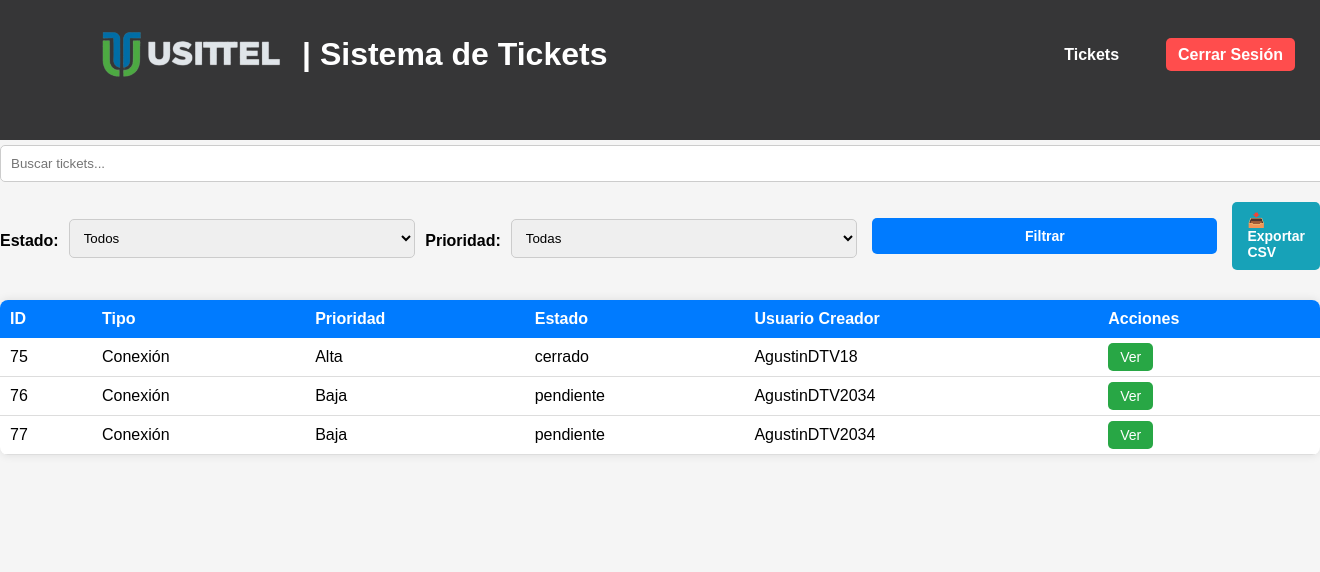
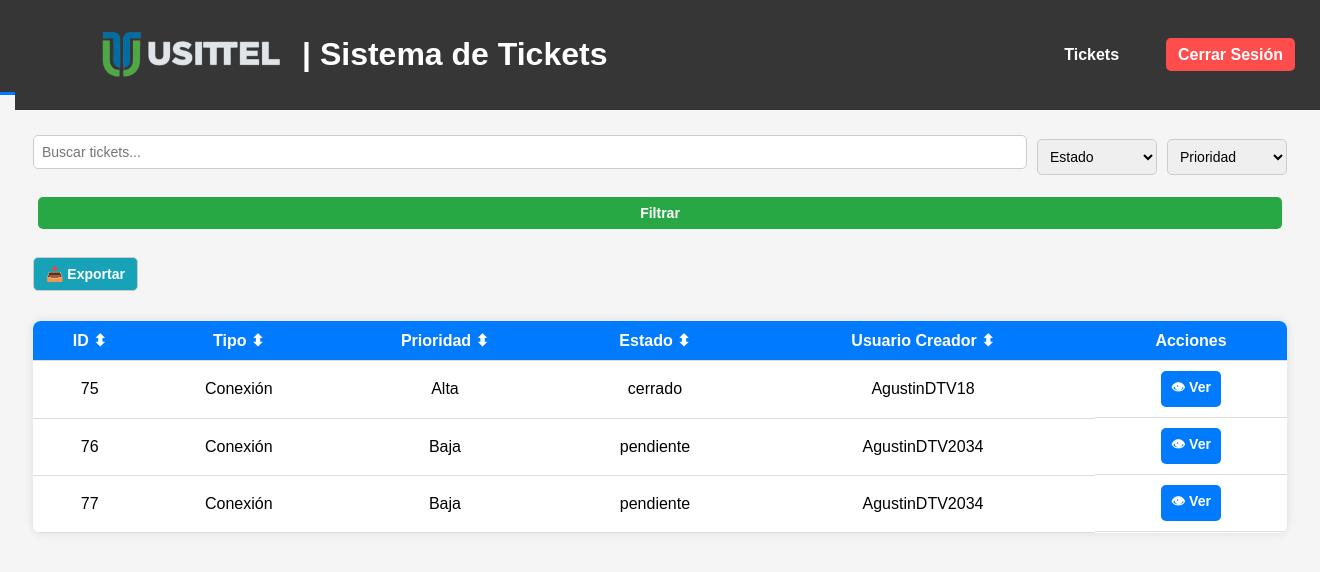
Before and after one commit to agustinSC2034/Tickets, a Flask app: page /tickets in a window 1320 px wide; the page is wider, and only the part inside the window is pictured. Shown: the top 572 px of that part. Run offline with Flask 3, Linux system fonts and the light colour scheme; the visitor is signed in with stand-in values (Sample User, id 1); data comes from the database, SQL or seed files in the repository.

Commit message:
cambios_visuales6-2

```diff
--- a/static/styles.css
+++ b/static/styles.css
@@ -287,31 +287,50 @@
 
 /* Botones */
 .btn {
-    padding: 6px 12px;
+    padding: 6px 10px;
     border: none;
     cursor: pointer;
     font-size: 14px;
     border-radius: 5px;
     text-decoration: none;
+    font-weight: bold;
+    display: inline-block;
 }
 
 .btn-view {
-    background: #28a745;
+    background: #007bff;
     color: white;
 }
 
 .btn-view:hover {
-    background: #218838;
+    background: #0056b3;
 }
 
 .btn-delete {
     background: #dc3545;
     color: white;
-    margin-left: 10px;
 }
 
 .btn-delete:hover {
     background: #c82333;
+}
+
+.btn-filter {
+    background: #28a745;
+    color: white;
+}
+
+.btn-filter:hover {
+    background: #218838;
+}
+
+.btn-export {
+    background: #17a2b8;
+    color: white;
+}
+
+.btn-export:hover {
+    background: #138496;
 }
 
 /* Estilizar botón de filtrado */
@@ -681,3 +700,212 @@
 .btn-export:hover {
     background: #138496;
 }
+
+.header-container {
+    display: flex;
+    justify-content: space-between;
+    align-items: center;
+    padding: 15px 20px;
+    background: #363637;
+    color: white;
+    border-bottom: 3px solid #007bff;
+}
+
+.header-container h1 {
+    margin: 0;
+    font-size: 22px;
+}
+
+.nav-links {
+    display: flex;
+    gap: 15px;
+}
+
+.nav-links a {
+    color: white;
+    text-decoration: none;
+    font-size: 14px;
+    font-weight: bold;
+    padding: 8px 12px;
+    background: #007bff;
+    border-radius: 5px;
+    transition: background 0.3s ease;
+}
+
+.nav-links a:hover {
+    background: #0056b3;
+}
+
+.btn-logout {
+    background: #ff4d4d !important;
+}
+
+.btn-logout:hover {
+    background: #cc0000 !important;
+}
+
+
+.main-container {
+    padding: 20px;
+    max-width: 95%;
+    margin: auto;
+}
+
+.filter-container {
+    display: flex;
+    flex-wrap: wrap;
+    align-items: center;
+    justify-content: center;
+    gap: 10px;
+    margin-bottom: 15px;
+}
+
+.filter-container select {
+    padding: 5px;
+}
+
+.search-bar {
+    width: 100%;
+    padding: 10px;
+    margin-bottom: 10px;
+    border: 1px solid #ccc;
+    border-radius: 5px;
+    font-size: 14px;
+}
+
+/* Estilo para la tabla */
+table {
+    width: 100%;
+    border-collapse: collapse;
+    background: white;
+    box-shadow: 0px 0px 10px rgba(0, 0, 0, 0.1);
+    border-radius: 8px;
+    overflow: hidden;
+}
+
+th, td {
+    padding: 10px;
+    text-align: center;
+    border-bottom: 1px solid #ddd;
+}
+
+/* Mejor formato de acciones */
+.actions-cell {
+    display: flex;
+    justify-content: center;
+    gap: 5px;
+}
+
+.delete-form {
+    display: inline;
+}
+
+.no-results {
+    display: none;
+    text-align: center;
+    color: red;
+    font-weight: bold;
+    margin-top: 10px;
+}
+
+.btn {
+    padding: 6px 10px;
+    border: none;
+    cursor: pointer;
+    font-size: 14px;
+    border-radius: 5px;
+    text-decoration: none;
+    font-weight: bold;
+    display: inline-block;
+}
+
+.btn-view {
+    background: #007bff;
+    color: white;
+}
+
+.btn-view:hover {
+    background: #0056b3;
+}
+
+.btn-delete {
+    background: #dc3545;
+    color: white;
+}
+
+.btn-delete:hover {
+    background: #c82333;
+}
+
+.btn-filter {
+    background: #28a745;
+    color: white;
+}
+
+.btn-filter:hover {
+    background: #218838;
+}
+
+.btn-export {
+    background: #17a2b8;
+    color: white;
+}
+
+.btn-export:hover {
+    background: #138496;
+}
+
+
+
+/* Fila de filtros y búsqueda compacta */
+.filter-bar {
+    display: flex;
+    align-items: center;
+    justify-content: space-between;
+    gap: 10px;
+    margin: 15px 0;
+    flex-wrap: wrap;
+}
+
+.filter-bar input,
+.filter-bar select,
+.filter-bar button,
+.filter-bar a {
+    padding: 8px;
+    border-radius: 5px;
+    border: 1px solid #ccc;
+    font-size: 14px;
+}
+
+/* Ajustes para que la barra de búsqueda no sea tan ancha */
+.search-bar {
+    flex: 1;
+    min-width: 200px;
+}
+
+/* Botones y select con tamaño uniforme */
+.filter-bar select {
+    width: 120px;
+}
+
+.filter-bar .btn-filter {
+    background: #28a745;
+    color: white;
+    border: none;
+    cursor: pointer;
+}
+
+.filter-bar .btn-filter:hover {
+    background: #218838;
+}
+
+.filter-bar .btn-export {
+    background: #17a2b8;
+    color: white;
+    text-decoration: none;
+    padding: 8px 12px;
+}
+
+.filter-bar .btn-export:hover {
+    background: #138496;
+}
--- a/templates/tickets.html
+++ b/templates/tickets.html
@@ -4,54 +4,51 @@
 
 {% block content %}
 
-<header>
+<header class="header-container">
     <h1>Lista de Tickets</h1>
-    <nav>
-        <a href="/logout">Cerrar sesión</a>
+    <nav class="nav-links">
+        <a href="/logout" class="btn-logout">Cerrar sesión</a>
         {% if current_user.role != 'usittel' %}
-        <a href="{{ url_for('create_ticket') }}">Crear Ticket</a>
+        <a href="{{ url_for('create_ticket') }}" class="btn-create">+ Crear Ticket</a>
         {% endif %}
     </nav>
 </header>
 
-<main>
-    <!-- Barra de Búsqueda -->
-    <input type="text" id="searchInput" placeholder="Buscar tickets..." class="search-bar">
+<main class="main-container">
+    <div class="filter-bar">
+        <input type="text" id="searchInput" placeholder="Buscar tickets..." class="search-bar">
 
-    <!-- Filtros -->
-    <form action="/tickets" method="GET" style="display: flex; align-items: center; gap: 10px; margin-top: 10px;">
-        <label for="estado">Estado:</label>
         <select name="estado" id="estado">
-            <option value="">Todos</option>
+            <option value="">Estado</option>
             <option value="pendiente">Pendiente</option>
             <option value="en proceso">En proceso</option>
             <option value="cerrado">Cerrado</option>
         </select>
 
-        <label for="prioridad">Prioridad:</label>
         <select name="prioridad" id="prioridad">
-            <option value="">Todas</option>
+            <option value="">Prioridad</option>
             <option value="Baja">Baja</option>
             <option value="Media">Media</option>
             <option value="Alta">Alta</option>
         </select>
 
         <button type="submit" class="btn-filter">Filtrar</button>
-        <a href="{{ url_for('export_tickets') }}" class="btn btn-export">📥 Exportar CSV</a>
+        <a href="{{ url_for('export_tickets') }}" class="btn-export">📥 Exportar</a>
+    </div>
 
-    </form>
 
     <table id="ticketsTable">
         <thead>
             <tr>
-                <th>ID</th>
-                <th>Tipo</th>
-                <th>Prioridad</th>
-                <th>Estado</th>
-                <th>Usuario Creador</th>
+                <th onclick="sortTable(0)">ID ⬍</th>
+                <th onclick="sortTable(1)">Tipo ⬍</th>
+                <th onclick="sortTable(2)">Prioridad ⬍</th>
+                <th onclick="sortTable(3)">Estado ⬍</th>
+                <th onclick="sortTable(4)">Usuario Creador ⬍</th>
                 <th>Acciones</th>
             </tr>
         </thead>
+
         <tbody>
             {% for ticket in tickets %}
             <tr class="ticket-row">
@@ -60,11 +57,11 @@
                 <td>{{ ticket.prioridad }}</td>
                 <td class="estado">{{ ticket.estado }}</td>
                 <td>{{ ticket.usuario_creador }}</td>
-                <td>
-                    <a href="{{ url_for('view_ticket', id=ticket.id) }}" class="btn btn-view">Ver</a>
+                <td class="actions-cell">
+                    <a href="{{ url_for('view_ticket', id=ticket.id) }}" class="btn btn-view">👁 Ver</a>
                     {% if current_user.role == 'usittel' %}
-                    <form action="/delete-ticket/{{ ticket.id }}" method="POST">
-                        <button type="button" class="btn btn-delete confirm-delete">Eliminar</button>
+                    <form action="/delete-ticket/{{ ticket.id }}" method="POST" class="delete-form">
+                        <button type="button" class="btn btn-delete confirm-delete">🗑 Eliminar</button>
                     </form>
                     {% endif %}
                 </td>
@@ -73,8 +70,7 @@
         </tbody>
     </table>
 
-    <p id="noResultsMessage" style="display: none; text-align: center; color: red; font-weight: bold;">No se encontraron tickets.</p>
-
+    <p id="noResultsMessage" class="no-results">No se encontraron tickets.</p>
 </main>
 
 <!-- Script de Búsqueda en Vivo -->
@@ -97,15 +93,11 @@
         document.getElementById("noResultsMessage").style.display = found ? "none" : "block";
     });
 </script>
-
 <script>
-    function confirmarAccion(mensaje) {
-        return confirm(mensaje);
-    }
-
     function sortTable(columnIndex) {
         let table = document.getElementById("ticketsTable");
-        let rows = Array.from(table.rows).slice(1);
+        let tbody = table.getElementsByTagName("tbody")[0];
+        let rows = Array.from(tbody.getElementsByTagName("tr"));
         let isAscending = table.rows[0].cells[columnIndex].getAttribute("data-order") === "asc";
 
         rows.sort((rowA, rowB) => {
@@ -116,35 +108,10 @@
 
         table.rows[0].cells[columnIndex].setAttribute("data-order", isAscending ? "desc" : "asc");
 
-        rows.forEach(row => table.appendChild(row));
+        tbody.innerHTML = "";
+        rows.forEach(row => tbody.appendChild(row));
     }
-
-    document.addEventListener("DOMContentLoaded", function () {
-        let table = document.getElementById("ticketsTable");
-        let rows = Array.from(table.getElementsByTagName("tbody")[0].rows);
-        let rowsPerPage = 5;
-        let currentPage = 1;
-
-        function showPage(page) {
-            let start = (page - 1) * rowsPerPage;
-            let end = start + rowsPerPage;
-            rows.forEach((row, index) => {
-                row.style.display = index >= start && index < end ? "" : "none";
-            });
-            document.getElementById("pageNumber").textContent = `Página ${page}`;
-        }
-
-        function changePage(delta) {
-            let totalPages = Math.ceil(rows.length / rowsPerPage);
-            currentPage = Math.min(Math.max(1, currentPage + delta), totalPages);
-            showPage(currentPage);
-        }
-
-        document.getElementById("prevPage").addEventListener("click", () => changePage(-1));
-        document.getElementById("nextPage").addEventListener("click", () => changePage(1));
-
-        showPage(currentPage);
-    });
 </script>
 
+
 {% endblock %}
```
